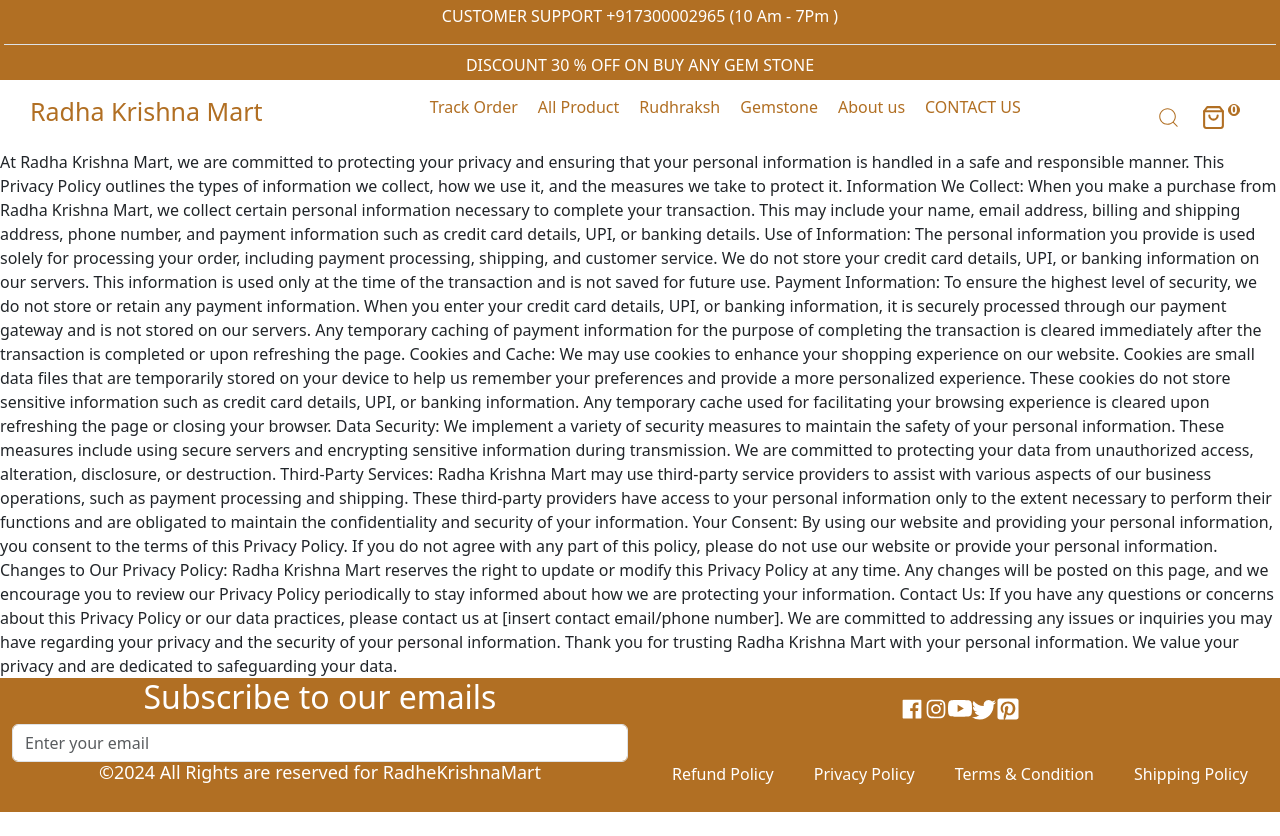
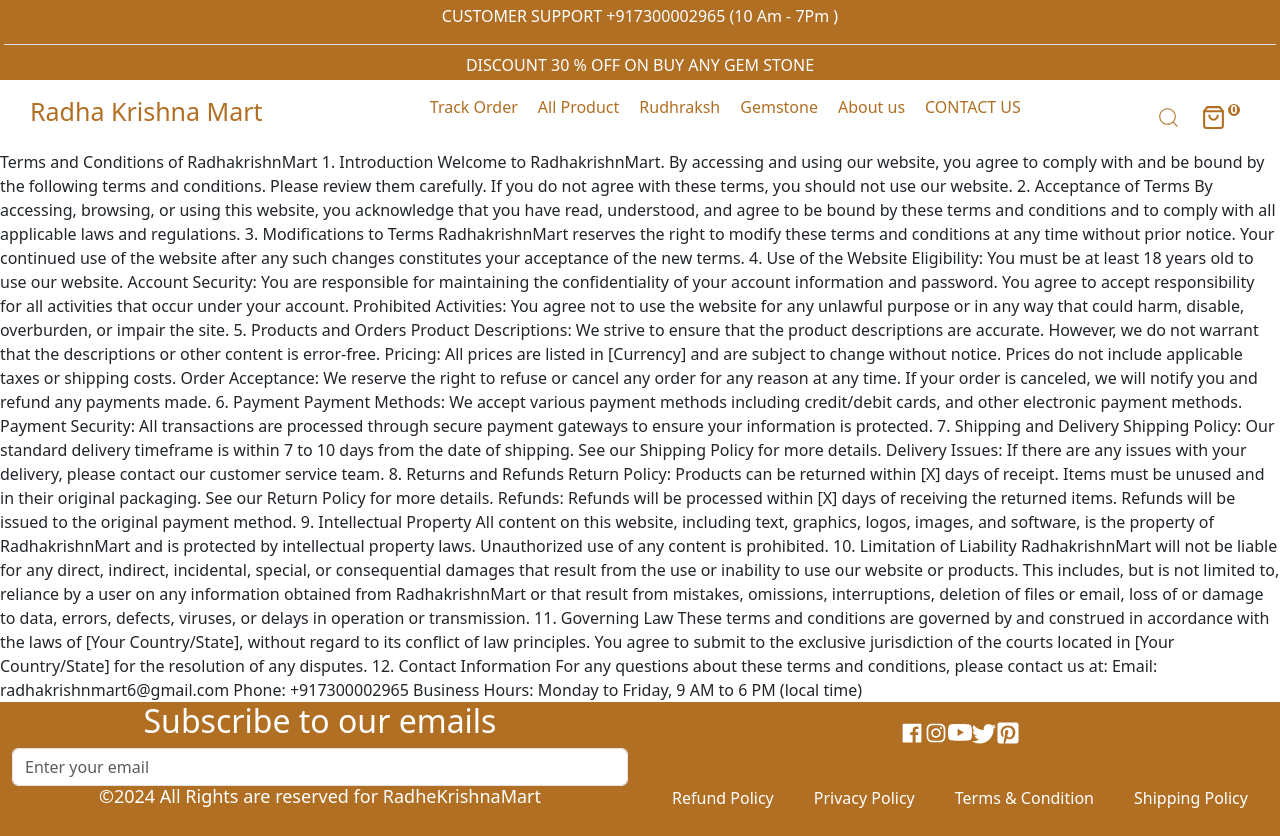
Before and after one commit to rtalati980/react-front, a React (Create React App) app: page /terms in a window 1280 px wide. Before the commit the page ends 812 px from the top, so only its background shows below. Built offline with nearby package versions, Linux system fonts and the light colour scheme.

Commit message:
terams and condition and shiping policy

```diff
--- a/src/pages/Shipping.js
+++ b/src/pages/Shipping.js
@@ -3,45 +3,27 @@
 export default function Shipping() {
   return (
     <div>
-At Radha Krishna Mart, we are committed to protecting your privacy and ensuring that your personal information is handled in a safe and responsible manner. This Privacy Policy outlines the types of information we collect, how we use it, and the measures we take to protect it.
+Shipping Policy for RadhakrishnMart
+Delivery Timeframe
+At RadhakrishnMart, we strive to deliver your orders in a timely and efficient manner. Our standard delivery timeframe is within 7 to 10 days from the date of shipping. Please note that this timeframe is an estimate and may vary based on several factors including the destination, availability of the product, and any external factors such as weather conditions or logistical issues.
 
-Information We Collect:
+Order Processing
+Order Confirmation: Once your order is placed, you will receive an order confirmation email with the details of your purchase.
+Order Processing: Orders are typically processed within 1-2 business days. During peak times or sales events, processing times may be extended.
+Shipping Notification: You will receive a shipping notification email once your order has been dispatched, along with a tracking number to monitor the progress of your shipment.
+Shipping Methods
+We use reputable courier services to ensure your order reaches you safely and on time. The specific courier service will depend on your location and the nature of the product ordered.
 
-When you make a purchase from Radha Krishna Mart, we collect certain personal information necessary to complete your transaction. This may include your name, email address, billing and shipping address, phone number, and payment information such as credit card details, UPI, or banking details.
+Delays and Issues
+While we aim to deliver within the stated timeframe, there may be unforeseen delays. If your order has not arrived within the expected delivery period, please contact our customer service team for assistance.
 
-Use of Information:
+Contact Information
+For any inquiries related to shipping or your order status, please contact our customer service team at:
 
-The personal information you provide is used solely for processing your order, including payment processing, shipping, and customer service. We do not store your credit card details, UPI, or banking information on our servers. This information is used only at the time of the transaction and is not saved for future use.
-
-Payment Information:
-
-To ensure the highest level of security, we do not store or retain any payment information. When you enter your credit card details, UPI, or banking information, it is securely processed through our payment gateway and is not stored on our servers. Any temporary caching of payment information for the purpose of completing the transaction is cleared immediately after the transaction is completed or upon refreshing the page.
-
-Cookies and Cache:
-
-We may use cookies to enhance your shopping experience on our website. Cookies are small data files that are temporarily stored on your device to help us remember your preferences and provide a more personalized experience. These cookies do not store sensitive information such as credit card details, UPI, or banking information. Any temporary cache used for facilitating your browsing experience is cleared upon refreshing the page or closing your browser.
-
-Data Security:
-
-We implement a variety of security measures to maintain the safety of your personal information. These measures include using secure servers and encrypting sensitive information during transmission. We are committed to protecting your data from unauthorized access, alteration, disclosure, or destruction.
-
-Third-Party Services:
-
-Radha Krishna Mart may use third-party service providers to assist with various aspects of our business operations, such as payment processing and shipping. These third-party providers have access to your personal information only to the extent necessary to perform their functions and are obligated to maintain the confidentiality and security of your information.
-
-Your Consent:
-
-By using our website and providing your personal information, you consent to the terms of this Privacy Policy. If you do not agree with any part of this policy, please do not use our website or provide your personal information.
-
-Changes to Our Privacy Policy:
-
-Radha Krishna Mart reserves the right to update or modify this Privacy Policy at any time. Any changes will be posted on this page, and we encourage you to review our Privacy Policy periodically to stay informed about how we are protecting your information.
-
-Contact Us:
-
-If you have any questions or concerns about this Privacy Policy or our data practices, please contact us at [insert contact email/phone number]. We are committed to addressing any issues or inquiries you may have regarding your privacy and the security of your personal information.
-
-Thank you for trusting Radha Krishna Mart with your personal information. We value your privacy and are dedicated to safeguarding your data.
+Email: radhakrishnmart6@gmail.com
+Phone: +917300002965
+Business Hours: Monday to Friday, 9 AM to 6 PM (local time)
+Thank you for shopping with RadhakrishnMart. We appreciate your business and are committed to providing you with an excellent shopping experience.
 
     </div>
   )
--- a/src/pages/Terms.js
+++ b/src/pages/Terms.js
@@ -3,45 +3,48 @@
 export default function Terms() {
   return (
     <div>
-        At Radha Krishna Mart, we are committed to protecting your privacy and ensuring that your personal information is handled in a safe and responsible manner. This Privacy Policy outlines the types of information we collect, how we use it, and the measures we take to protect it.
+        Terms and Conditions of RadhakrishnMart
+1. Introduction
+Welcome to RadhakrishnMart. By accessing and using our website, you agree to comply with and be bound by the following terms and conditions. Please review them carefully. If you do not agree with these terms, you should not use our website.
 
-Information We Collect:
+2. Acceptance of Terms
+By accessing, browsing, or using this website, you acknowledge that you have read, understood, and agree to be bound by these terms and conditions and to comply with all applicable laws and regulations.
 
-When you make a purchase from Radha Krishna Mart, we collect certain personal information necessary to complete your transaction. This may include your name, email address, billing and shipping address, phone number, and payment information such as credit card details, UPI, or banking details.
+3. Modifications to Terms
+RadhakrishnMart reserves the right to modify these terms and conditions at any time without prior notice. Your continued use of the website after any such changes constitutes your acceptance of the new terms.
 
-Use of Information:
+4. Use of the Website
+Eligibility: You must be at least 18 years old to use our website.
+Account Security: You are responsible for maintaining the confidentiality of your account information and password. You agree to accept responsibility for all activities that occur under your account.
+Prohibited Activities: You agree not to use the website for any unlawful purpose or in any way that could harm, disable, overburden, or impair the site.
+5. Products and Orders
+Product Descriptions: We strive to ensure that the product descriptions are accurate. However, we do not warrant that the descriptions or other content is error-free.
+Pricing: All prices are listed in [Currency] and are subject to change without notice. Prices do not include applicable taxes or shipping costs.
+Order Acceptance: We reserve the right to refuse or cancel any order for any reason at any time. If your order is canceled, we will notify you and refund any payments made.
+6. Payment
+Payment Methods: We accept various payment methods including credit/debit cards, and other electronic payment methods.
+Payment Security: All transactions are processed through secure payment gateways to ensure your information is protected.
+7. Shipping and Delivery
+Shipping Policy: Our standard delivery timeframe is within 7 to 10 days from the date of shipping. See our Shipping Policy for more details.
+Delivery Issues: If there are any issues with your delivery, please contact our customer service team.
+8. Returns and Refunds
+Return Policy: Products can be returned within [X] days of receipt. Items must be unused and in their original packaging. See our Return Policy for more details.
+Refunds: Refunds will be processed within [X] days of receiving the returned items. Refunds will be issued to the original payment method.
+9. Intellectual Property
+All content on this website, including text, graphics, logos, images, and software, is the property of RadhakrishnMart and is protected by intellectual property laws. Unauthorized use of any content is prohibited.
 
-The personal information you provide is used solely for processing your order, including payment processing, shipping, and customer service. We do not store your credit card details, UPI, or banking information on our servers. This information is used only at the time of the transaction and is not saved for future use.
+10. Limitation of Liability
+RadhakrishnMart will not be liable for any direct, indirect, incidental, special, or consequential damages that result from the use or inability to use our website or products. This includes, but is not limited to, reliance by a user on any information obtained from RadhakrishnMart or that result from mistakes, omissions, interruptions, deletion of files or email, loss of or damage to data, errors, defects, viruses, or delays in operation or transmission.
 
-Payment Information:
+11. Governing Law
+These terms and conditions are governed by and construed in accordance with the laws of [Your Country/State], without regard to its conflict of law principles. You agree to submit to the exclusive jurisdiction of the courts located in [Your Country/State] for the resolution of any disputes.
 
-To ensure the highest level of security, we do not store or retain any payment information. When you enter your credit card details, UPI, or banking information, it is securely processed through our payment gateway and is not stored on our servers. Any temporary caching of payment information for the purpose of completing the transaction is cleared immediately after the transaction is completed or upon refreshing the page.
+12. Contact Information
+For any questions about these terms and conditions, please contact us at:
 
-Cookies and Cache:
-
-We may use cookies to enhance your shopping experience on our website. Cookies are small data files that are temporarily stored on your device to help us remember your preferences and provide a more personalized experience. These cookies do not store sensitive information such as credit card details, UPI, or banking information. Any temporary cache used for facilitating your browsing experience is cleared upon refreshing the page or closing your browser.
-
-Data Security:
-
-We implement a variety of security measures to maintain the safety of your personal information. These measures include using secure servers and encrypting sensitive information during transmission. We are committed to protecting your data from unauthorized access, alteration, disclosure, or destruction.
-
-Third-Party Services:
-
-Radha Krishna Mart may use third-party service providers to assist with various aspects of our business operations, such as payment processing and shipping. These third-party providers have access to your personal information only to the extent necessary to perform their functions and are obligated to maintain the confidentiality and security of your information.
-
-Your Consent:
-
-By using our website and providing your personal information, you consent to the terms of this Privacy Policy. If you do not agree with any part of this policy, please do not use our website or provide your personal information.
-
-Changes to Our Privacy Policy:
-
-Radha Krishna Mart reserves the right to update or modify this Privacy Policy at any time. Any changes will be posted on this page, and we encourage you to review our Privacy Policy periodically to stay informed about how we are protecting your information.
-
-Contact Us:
-
-If you have any questions or concerns about this Privacy Policy or our data practices, please contact us at [insert contact email/phone number]. We are committed to addressing any issues or inquiries you may have regarding your privacy and the security of your personal information.
-
-Thank you for trusting Radha Krishna Mart with your personal information. We value your privacy and are dedicated to safeguarding your data.
+Email: radhakrishnmart6@gmail.com
+Phone: +917300002965
+Business Hours: Monday to Friday, 9 AM to 6 PM (local time)
     </div>
   )
 }
```
